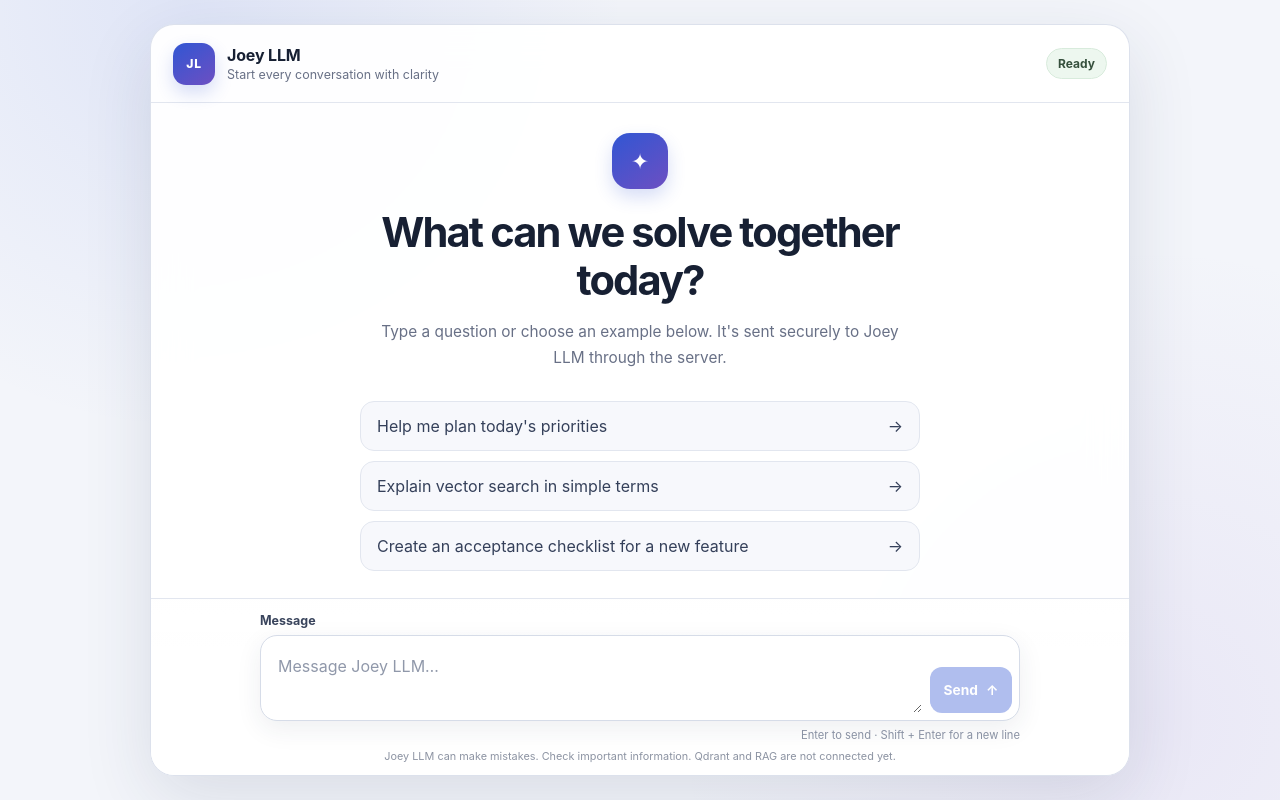
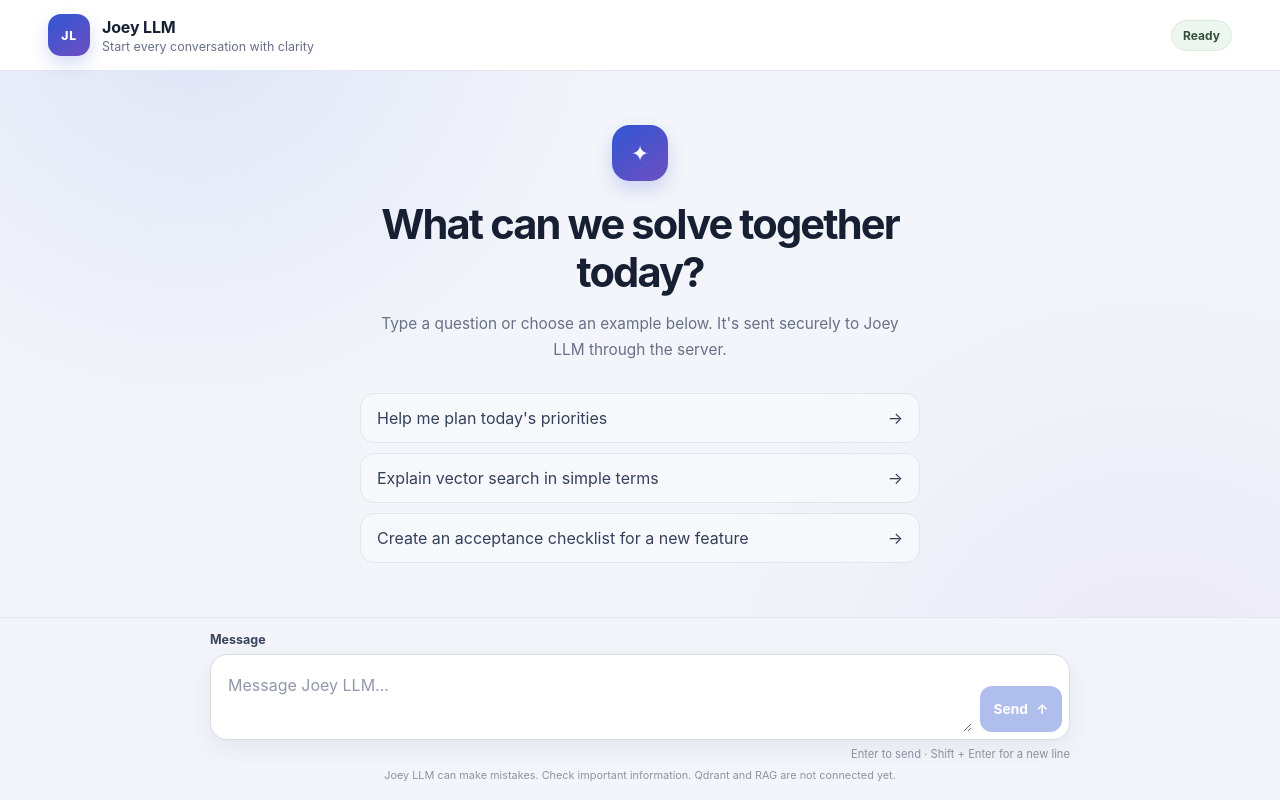
Before and after one commit to joeyllm/ChatJoey, a Next.js app: page / in a window 1280 px wide. Built offline with nearby package versions, Linux system fonts and the light colour scheme.

Commit message:
Remove the card shell, let the chat fill the browser window
Header, conversation, and composer now span the full viewport width
instead of being boxed into a centered 980px card. Messages and the
composer stay constrained to ~860px and centered, closer to ChatGPT/
Claude/Gemini-style layouts.

```diff
--- a/app/page.module.css
+++ b/app/page.module.css
@@ -1,7 +1,6 @@
 .page {
   min-height: 100vh;
   min-height: 100dvh;
-  padding: 24px;
   background:
     radial-gradient(circle at 15% 0%, rgba(80, 112, 224, 0.12), transparent 32%),
     radial-gradient(circle at 90% 90%, rgba(136, 96, 204, 0.09), transparent 35%),
@@ -9,28 +8,22 @@
 }
 
 .chatShell {
-  width: min(100%, 980px);
-  height: calc(100vh - 48px);
-  height: calc(100dvh - 48px);
-  min-height: 580px;
-  margin: 0 auto;
+  width: 100%;
+  height: 100vh;
+  height: 100dvh;
   display: grid;
   grid-template-rows: auto minmax(0, 1fr) auto;
   overflow: hidden;
-  background: rgba(255, 255, 255, 0.94);
-  border: 1px solid rgba(218, 223, 235, 0.92);
-  border-radius: 24px;
-  box-shadow: 0 22px 70px rgba(37, 48, 83, 0.12);
-  backdrop-filter: blur(18px);
 }
 
 .header {
-  min-height: 78px;
-  padding: 16px 22px;
+  min-height: 64px;
+  padding: 14px clamp(20px, 4vw, 48px);
   display: flex;
   align-items: center;
   justify-content: space-between;
   gap: 18px;
+  background: var(--surface);
   border-bottom: 1px solid var(--line);
 }
 
@@ -107,7 +100,7 @@
 
 .conversation {
   min-height: 0;
-  padding: 30px clamp(18px, 5vw, 64px);
+  padding: 30px clamp(20px, 4vw, 48px);
   overflow-y: auto;
   overscroll-behavior: contain;
   scrollbar-color: #c6ccda transparent;
@@ -180,7 +173,7 @@
 }
 
 .messageList {
-  width: min(100%, 760px);
+  width: min(100%, 860px);
   margin: 0 auto;
   padding: 0;
   display: flex;
@@ -225,7 +218,7 @@
 }
 
 .errorMessage {
-  width: min(100%, 760px);
+  width: min(100%, 860px);
   margin: 18px auto 0;
   padding: 12px 14px;
   color: #8a2f37;
@@ -256,13 +249,13 @@
 }
 
 .composerArea {
-  padding: 14px clamp(16px, 4vw, 44px) 12px;
-  background: linear-gradient(to top, #ffffff 72%, rgba(255, 255, 255, 0.9));
+  padding: 14px clamp(20px, 4vw, 48px) 18px;
+  background: var(--canvas);
   border-top: 1px solid var(--line);
 }
 
 .composer {
-  width: min(100%, 760px);
+  width: min(100%, 860px);
   margin: 0 auto;
 }
 
@@ -363,20 +356,6 @@
 }
 
 @media (max-width: 640px) {
-  .page {
-    padding: 0;
-  }
-
-  .chatShell {
-    width: 100%;
-    height: 100vh;
-    height: 100dvh;
-    min-height: 500px;
-    border: 0;
-    border-radius: 0;
-    box-shadow: none;
-  }
-
   .header {
     min-height: 70px;
     padding: 13px 15px;
```
